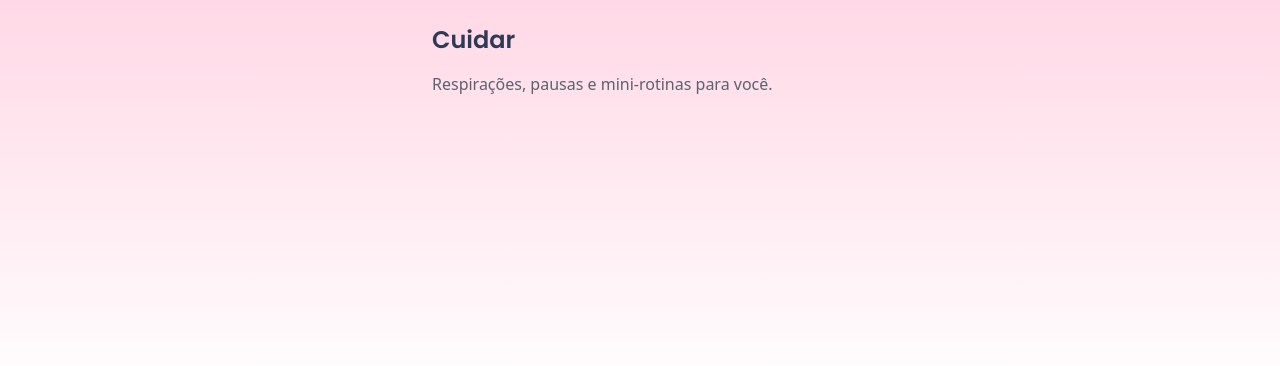
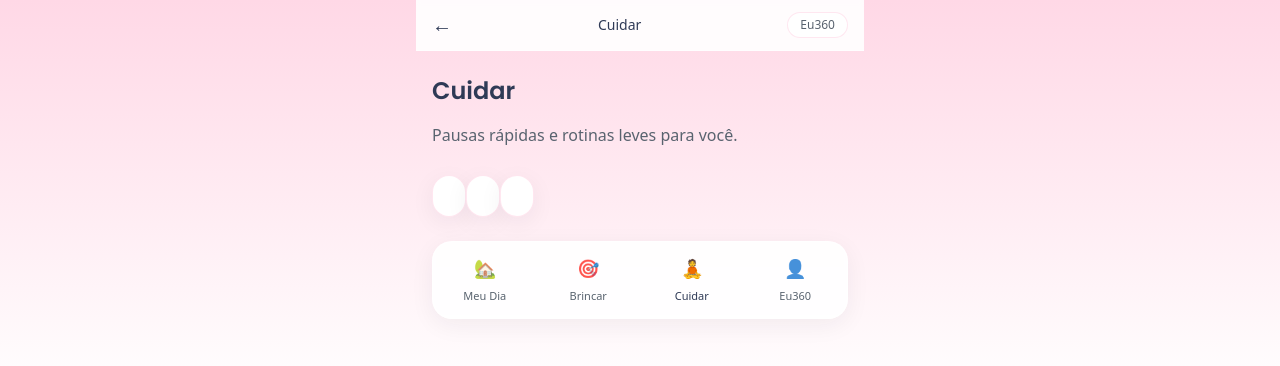
Before and after one commit to simonebrusco/materna360-app, a Next.js app in the folder materna360_starter/: page /cuidar in a window 1280 px wide. Shown: the top 366 px of the page. Built offline with nearby package versions, Linux system fonts and the light colour scheme.

Commit message:
Update page.jsx

```diff
--- a/materna360_starter/app/cuidar/page.jsx
+++ b/materna360_starter/app/cuidar/page.jsx
@@ -1,9 +1,51 @@
-export const metadata = { title: 'Cuidar • Materna360' };
+'use client';
+import AppBar from "@/components/AppBar";
+import BottomNav from "@/components/BottomNav";
+import GlassCard from "@/components/GlassCard";
+
 export default function CuidarPage() {
   return (
-    <main className="mx-auto max-w-md px-4 py-6 space-y-4">
-      <h1 className="text-2xl font-semibold">Cuidar</h1>
-      <p className="text-brand-slate">Respirações, pausas e mini-rotinas para você.</p>
+    <main className="mx-auto max-w-md">
+      <AppBar title="Cuidar" backHref="/" />
+
+      <div className="px-4 py-6 space-y-4">
+        <h1 className="text-2xl font-semibold">Cuidar</h1>
+        <p className="text-brand-slate">Pausas rápidas e rotinas leves para você.</p>
+
+        <div className="space-y-3">
+          <GlassCard className="p-4">
+            <h3 className="font-medium">Manhã tranquila (3–5 min)</h3>
+            <p className="text-sm text-brand-slate mt-1">
+              Respiração 4–4, uma afirmação e um gesto de autocuidado.
+            </p>
+            <div className="mt-3">
+              <a href="#" className="text-sm underline text-brand-ink">Iniciar agora</a>
+            </div>
+          </GlassCard>
+
+          <GlassCard className="p-4">
+            <h3 className="font-medium">Pausa do meio-dia (3–5 min)</h3>
+            <p className="text-sm text-brand-slate mt-1">
+              Soltar ombros, mini-alongamento e 1 ideia leve de descanso mental.
+            </p>
+            <div className="mt-3">
+              <a href="#" className="text-sm underline text-brand-ink">Iniciar agora</a>
+            </div>
+          </GlassCard>
+
+          <GlassCard className="p-4">
+            <h3 className="font-medium">Antes de dormir (3–5 min)</h3>
+            <p className="text-sm text-brand-slate mt-1">
+              Respiração lenta + frase de fechamento do dia.
+            </p>
+            <div className="mt-3">
+              <a href="#" className="text-sm underline text-brand-ink">Iniciar agora</a>
+            </div>
+          </GlassCard>
+        </div>
+      </div>
+
+      <BottomNav />
     </main>
   );
 }
```
